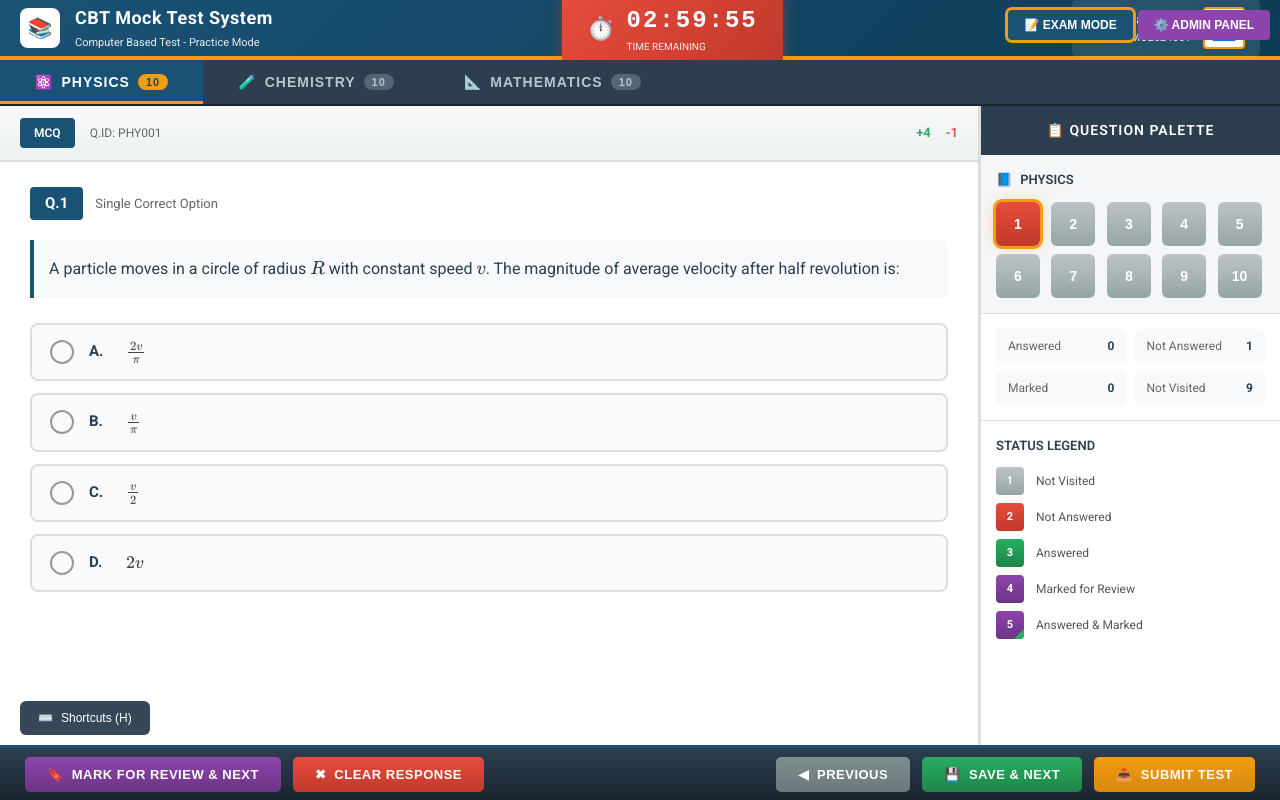
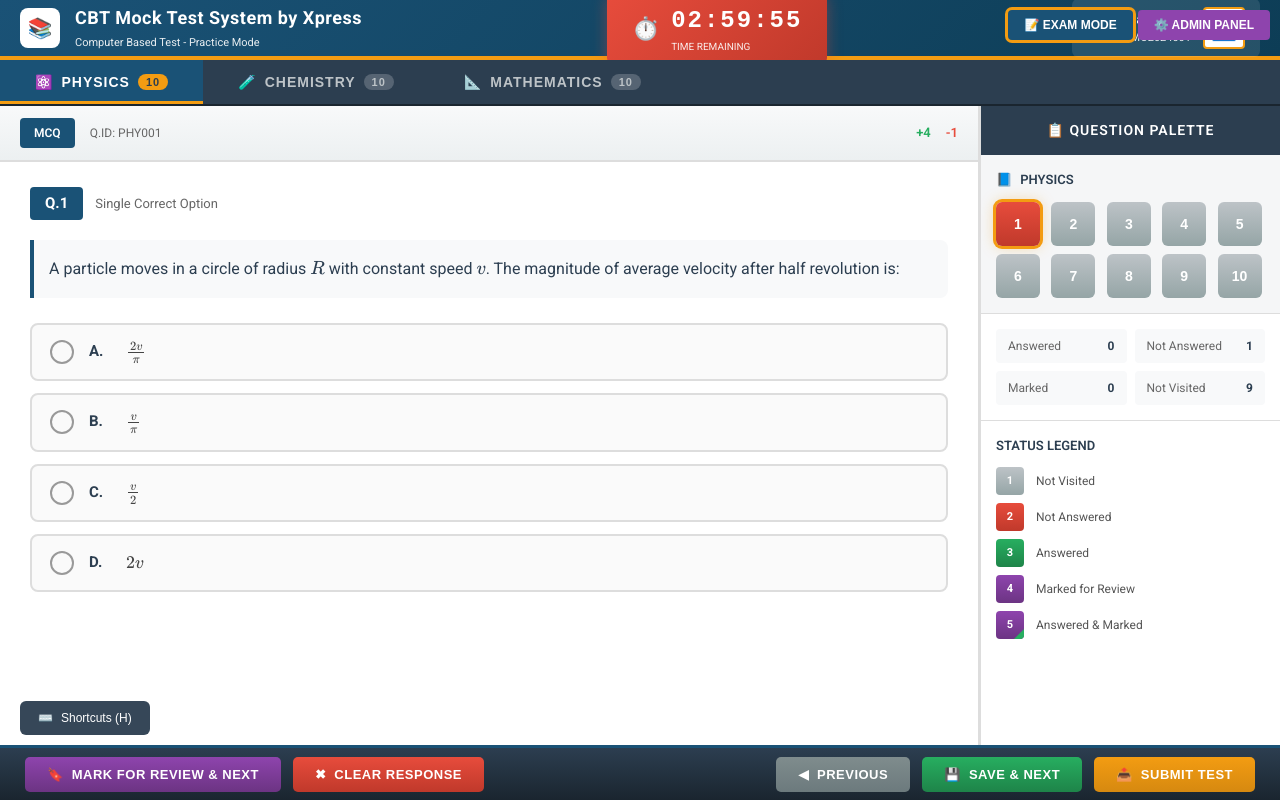
Before and after one commit to Whatyouthink21/xpress-jee-mock, a plain HTML site: page index.html in a window 1280 px wide. Drawn offline with nearby package versions, Linux system fonts and the light colour scheme.

Commit message:
Update index.html

```diff
--- a/index.html
+++ b/index.html
@@ -1629,7 +1629,7 @@
             <div class="exam-logo">
                 <div class="exam-logo-icon">📚</div>
                 <div class="exam-title-group">
-                    <h1>CBT Mock Test System</h1>
+                    <h1>CBT Mock Test System by Xpress</h1>
                     <span>Computer Based Test - Practice Mode</span>
                 </div>
             </div>
```
